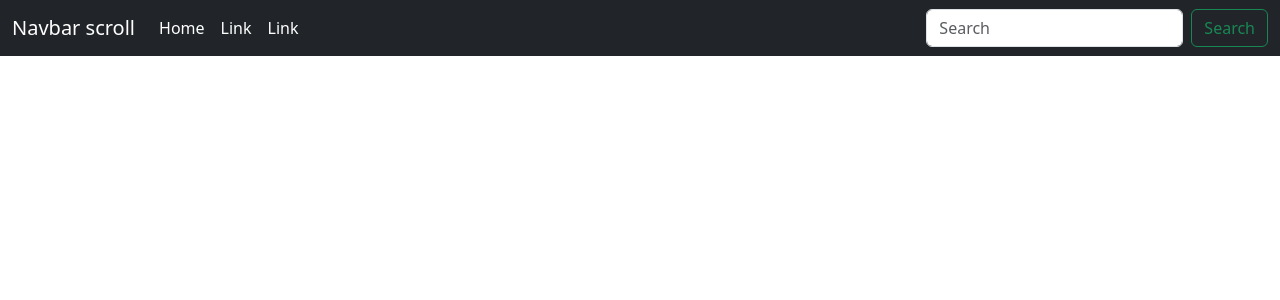
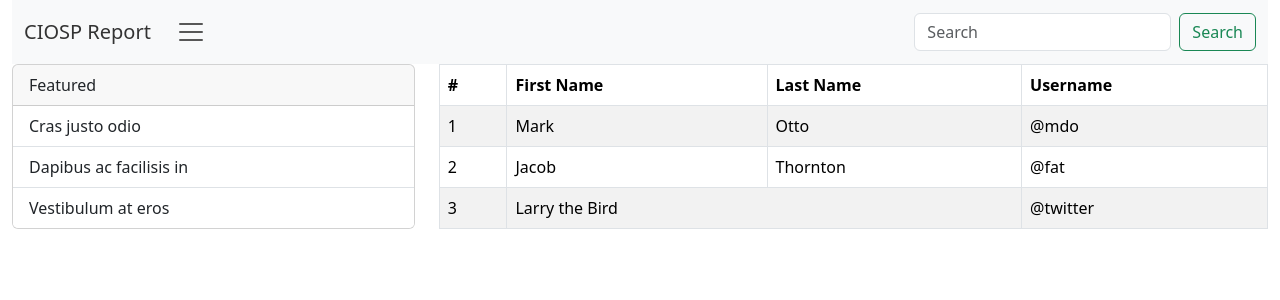
Before and after one commit to gabrielmds222/DataTable, a React (Create React App) app: page / in a window 1280 px wide. Shown: the top 300 px of the page. Built offline with nearby package versions, Linux system fonts and the light colour scheme.

Commit message:
fix: Corrige tamanho do layout da home

```diff
--- a/src/App.css
+++ b/src/App.css
@@ -28,6 +28,10 @@
   color: #61dafb;
 }
 
+.container {
+  background-color: #ecf0f5;
+}
+
 @keyframes App-logo-spin {
   from {
     transform: rotate(0deg);
--- a/src/App.js
+++ b/src/App.js
@@ -2,14 +2,28 @@ import React from "react";
 import "./App.css";
 import { Row, Col, Container } from "react-bootstrap";
 import Header from "./components/Header";
-// import Datatable from "./components/Datatable";
-// import Sidebar from "./components/Sidebar";
+import Datatable from "./components/Datatable";
+import Sidebar from "./components/Sidebar";
 
 function App() {
   return (
-    <>
-      <Header />
-    </>
+    <Container fluid>
+      <Row lg={12}>
+        <Col sm={12} border="primary">
+          <Header />
+        </Col>
+      </Row>
+
+      <Row lg={12}>
+        <Col sm={4}>
+          <Sidebar />
+        </Col>
+
+        <Col sm={8}>
+          <Datatable />
+        </Col>
+      </Row>
+    </Container>
     // <Container>
     //   <Row lg={12}>
     //     <Col sm={12} border="primary">
--- a/src/components/Header/index.jsx
+++ b/src/components/Header/index.jsx
@@ -1,19 +1,14 @@
-import {
-  Container,
-  Nav,
-  Navbar,
-  NavDropdown,
-  Button,
-  Form,
-} from "react-bootstrap";
+import { Container, Nav, Navbar, Button, Form } from "react-bootstrap";
+
+import { List } from "phosphor-react";
 
 function Header() {
   return (
     <header>
-      <Navbar bg="dark" expand="lg">
+      <Navbar bg="light" expand="lg">
         <Container fluid>
-          <Navbar.Brand href="#" style={{ color: "#fff" }}>
-            Navbar scroll
+          <Navbar.Brand href="#" style={{ color: "#333" }}>
+            CIOSP Report
           </Navbar.Brand>
           <Navbar.Toggle aria-controls="navbarScroll" />
           <Navbar.Collapse id="navbarScroll">
@@ -22,14 +17,8 @@ function Header() {
               style={{ maxHeight: "100px" }}
               navbarScroll
             >
-              <Nav.Link href="#action1" style={{ color: "#fff" }}>
-                Home
-              </Nav.Link>
-              <Nav.Link href="#action2" style={{ color: "#fff" }}>
-                Link
-              </Nav.Link>
-              <Nav.Link href="#" disabled style={{ color: "#fff" }}>
-                Link
+              <Nav.Link href="#action1">
+                <List size={32} />
               </Nav.Link>
             </Nav>
             <Form className="d-flex">
```
